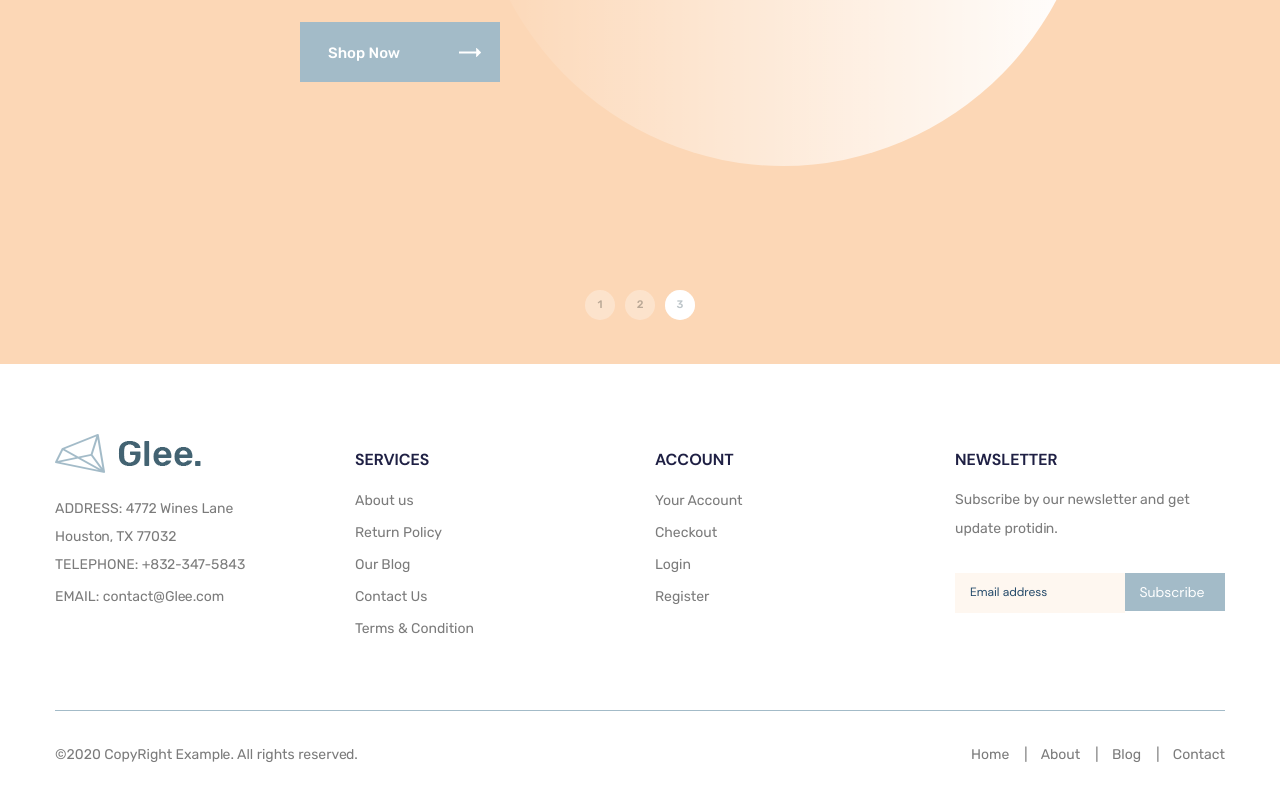
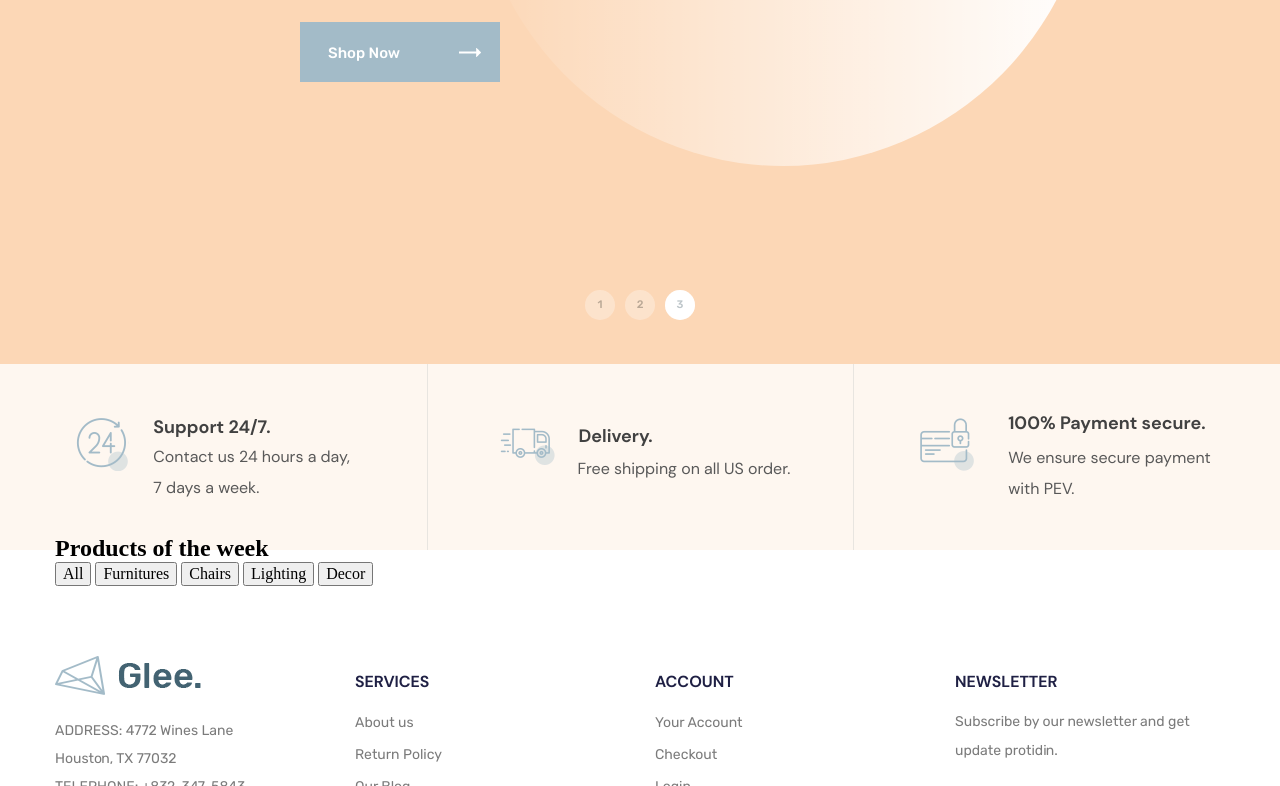
Before and after one commit to goldenbsa/glee, a website: page app/index.html in a window 1280 px wide. Shown: the part 710-1496 px from the top of the page. Drawn offline with nearby package versions, Linux system fonts and the light colour scheme; files that its build step writes are made by us from their sources.

Commit message:
added section info

```diff
--- a/app/index.html
+++ b/app/index.html
@@ -58,6 +58,7 @@
     <section class="top-slider">
       <div class="top-slider__container container">
         <div class="top-slider__inner">
+
           <div class="top-slider__items">
             <div class="top-slider__item">
               <div class="top-slider__content">
@@ -77,6 +78,7 @@
               <img class="top-slider__img" src="images/slider/sofa.png" alt="sofa">
             </div>
           </div>
+
           <div class="top-slider__items">
             <div class="top-slider__item">
               <div class="top-slider__content">
@@ -93,9 +95,10 @@
                   </a>
                 </div>
               </div>
-              <img class="top-slider__img" src="images/slider/sofa.png" alt="sofa">
+              <img class="top-slider__img" src="images/slider/sofa-2.png" alt="sofa">
             </div>
           </div>
+
           <div class="top-slider__items">
             <div class="top-slider__item">
               <div class="top-slider__content">
@@ -112,10 +115,62 @@
                   </a>
                 </div>
               </div>
-              <img class="top-slider__img" src="images/slider/sofa.png" alt="sofa">
+              <img class="top-slider__img" src="images/slider/sofa-3.png" alt="sofa">
             </div>
           </div>
         </div>
+      </div>
+    </section>
+
+    <section class="info">
+      <div class="box">
+        <div class="info__inner">
+          <div class="info__item">
+            <div class="info__items">
+              <span class="info__specification info__specification-support">
+                Support 24/7.
+              </span>
+              <span class="info__description info__description-support">
+                Contact us 24 hours a day,
+                7 days a week.
+              </span>
+            </div>
+          </div>
+          <div class="info__item">
+            <div class="info__items">
+              <span class="info__specification info__specification-delivery">
+                Delivery.
+              </span>
+              <span class="info__description info__description-delivery">
+                Free shipping on all US order.
+              </span>
+            </div>
+          </div>
+          <div class="info__item">
+            <div class="info__items">
+              <span class="info__specification info__specification-payment">
+                100% Payment secure.
+              </span>
+              <span class="info__description info__description-payment">
+                We ensure secure payment
+                with PEV.
+              </span>
+            </div>
+          </div>
+        </div>
+      </div>
+    </section>
+
+    <section class="products">
+      <div class="container">
+        <h2 class="products__title title">Products of the week</h2>
+          <div class="products__filter-btn">
+            <button class="products__btn" type="button">All</button>
+            <button class="products__btn" type="button">Furnitures</button>
+            <button class="products__btn" type="button">Chairs</button>
+            <button class="products__btn" type="button">Lighting</button>
+            <button class="products__btn" type="button">Decor</button>
+          </div>
       </div>
     </section>
 
--- a/app/scss/style.scss
+++ b/app/scss/style.scss
@@ -333,15 +333,18 @@
 
     li {
       button {
+        padding: 0;
+        border: 0;
         @extend %rubik-500;
         font-size: 10.9px;
         color: #243f4d;
         width: 30px;
         height: 30px;
-        background-color: #ffffff;
+        background-color: #fff;
         opacity: 0.3;
         border: 0;
         border-radius: 50%;
+
       }
 
       &:not(:last-child) {
@@ -356,7 +359,117 @@
   }
 }
 
+.info {
 
+  .box {
+    max-width: 1770px;
+    max-height: 171px;
+    margin: 0 auto;
+  }
+
+  &__inner {
+    display: grid;
+    background-color: #fef7f0;
+    // grid-template-columns: 566px 604px 598px;
+    grid-template-columns: repeat(3, 1fr);
+    grid-template-rows: minmax(171px, auto);
+  }
+
+  &__item {
+    display: flex;
+    justify-content: center;
+    align-items: center;
+    padding: 15px;
+
+
+    &:last-child,
+    &:nth-child(2n) {
+      border-left: 1px solid #e8e5e0;
+    }
+  }
+
+  &__items {
+    display: flex;
+    flex-direction: column;
+    max-width: 300px;
+    padding-left: 80px;
+    position: relative;
+  }
+
+  &__specification {
+    @extend %dmsans-700;
+    font-size: 18px;
+    line-height: 2.2;
+    color: #414141;
+  }
+
+  &__description {
+    @extend %dmsans-400;
+    font-size: 16px;
+    line-height: 1.9;
+    color: #585858;
+  }
+
+  &__specification-support {
+    padding-top: 29px;
+    margin-bottom: -5px;
+
+    &::before {
+      content: '';
+      position: absolute;
+      background-image: url('../images/icons/support-info.png');
+      width: 53px;
+      height: 53px;
+      top: 39px;
+      left: 3px;
+    }
+  }
+
+  &__description-support {
+    max-width: 200px;
+    margin-bottom: 6px;
+  }
+
+  &__specification-delivery {
+    padding: 24px 0 0px 8px;
+    margin-bottom: -3px;
+
+    &::before {
+      content: '';
+      position: absolute;
+      background-image: url('../images/icons/delivery-info.png');
+      width: 55px;
+      height: 37px;
+      top: 35px;
+      left: 9px;
+    }
+  }
+
+  &__description-delivery {
+        padding: 0px 0 37px 7px;
+  }
+
+  &__description-support {
+    margin-bottom: 32px;
+  }
+
+  &__specification-payment {
+    padding: 12px 0px 0px 11px;
+    &::before {
+      content: '';
+      position: absolute;
+      background-image: url('../images/icons/payment-info.png');
+      width: 54px;
+      height: 53px;
+      top: 26px;
+      left: 3px;
+    }
+  }
+
+  &__description-payment {
+        padding: 0px 0px 18px 11px;
+  }
+}
 
 
 
```
Also changed, not shown: app/images/icons/credit-card.svg (deleted), app/images/icons/delivery-info.png (added), app/images/icons/delivery-truck.svg (deleted), app/images/icons/payment-info.png (added), app/images/icons/support-info.png (added), app/images/slider/sofa-2.png (added), app/images/slider/sofa-3.png (added), app/js/main.js (line endings or trailing spaces).
